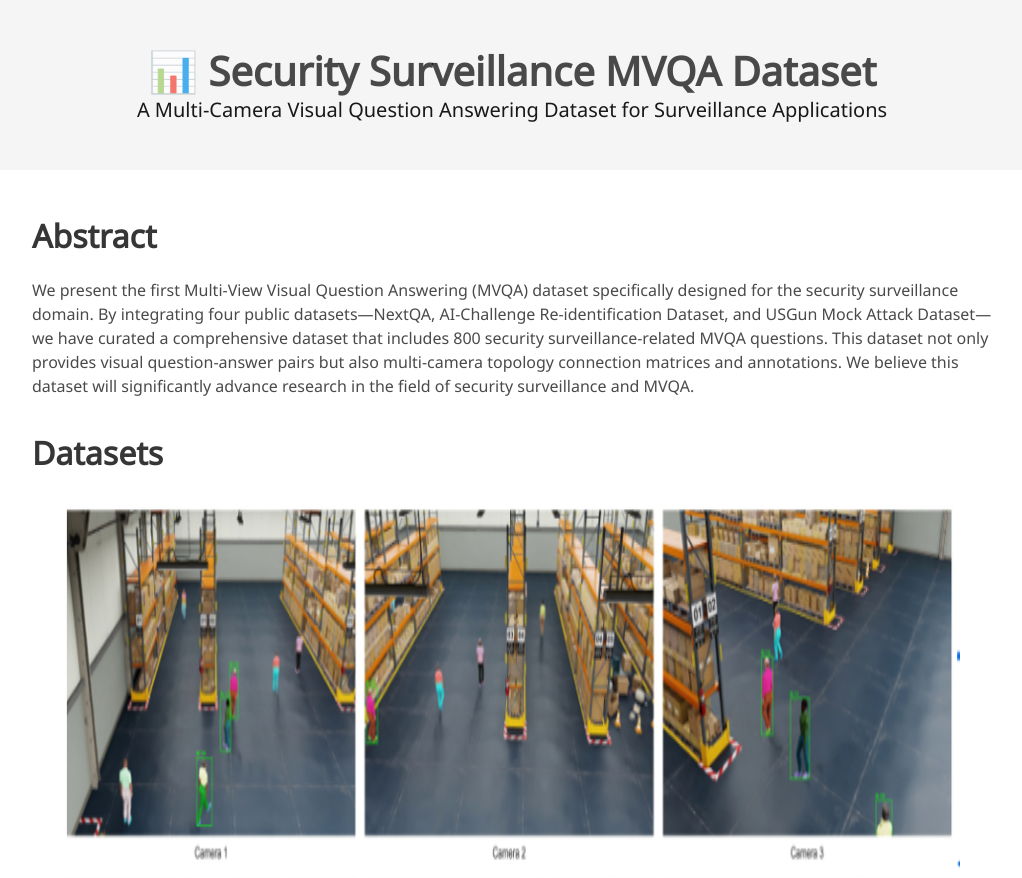
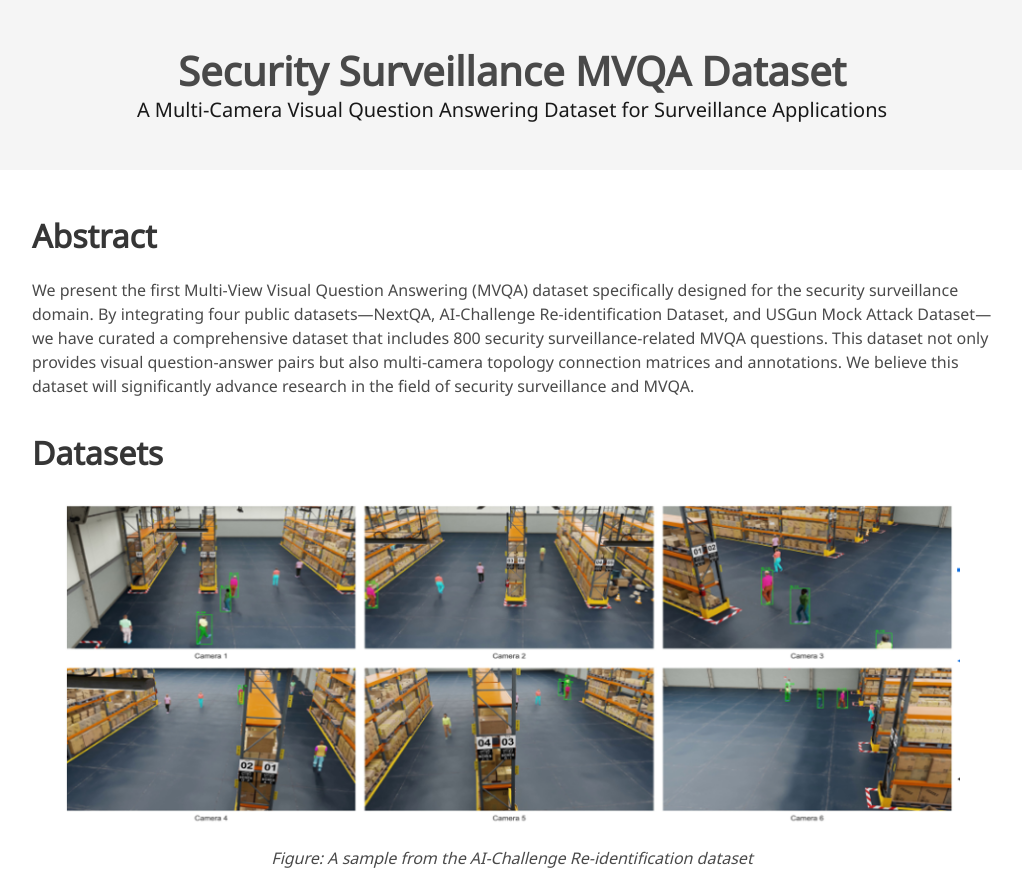
Before and after one commit to vidquery/vidquery.github.io, a plain HTML site: page dataset.html in a window 1280 px wide. Shown: the top 878 px of the page, without its empty margins (128-1150 px from the left). Drawn offline with Linux system fonts and the light colour scheme; a web font is replaced by a local one.

Commit message:
Add dataset.html

```diff
--- a/dataset.html
+++ b/dataset.html
@@ -4,7 +4,7 @@
   <meta charset="utf-8">
   <meta name="description" content="Security Surveillance MVQA Dataset">
   <meta name="viewport" content="width=device-width, initial-scale=1">
-  <title>📊 Security Surveillance MVQA Dataset</title>
+  <title>Security Surveillance MVQA Dataset</title>
 
   <link href="https://fonts.googleapis.com/css?family=Google+Sans|Noto+Sans|Castoro" rel="stylesheet">
   <link rel="stylesheet" href="./static/css/bulma.min.css">
@@ -16,7 +16,7 @@
   <section class="hero is-light">
     <div class="hero-body">
       <div class="container has-text-centered">
-        <h1 class="title is-2">📊 Security Surveillance MVQA Dataset</h1>
+        <h1 class="title is-2">Security Surveillance MVQA Dataset</h1>
         <h2 class="subtitle is-5">A Multi-Camera Visual Question Answering Dataset for Surveillance Applications</h2>
       </div>
     </div>
@@ -32,7 +32,7 @@
 
       <h2 class="title is-3">Datasets</h2>
 
-      <figure class="image is-4by3">
+      <figure class="image">
         <img src="./static/images/dataset-aic.png" alt="Dataset Illustration">
         <figcaption class="has-text-centered mt-2">Figure: A sample from the AI-Challenge Re-identification dataset</figcaption>
       </figure>
@@ -107,7 +107,7 @@
   <footer class="footer">
     <div class="content has-text-centered">
       <p>
-        Ⓒ 2025 VidQuery Team · Built with ❤️ and Bulma.
+        Ⓒ 2025
       </p>
     </div>
   </footer>
```
